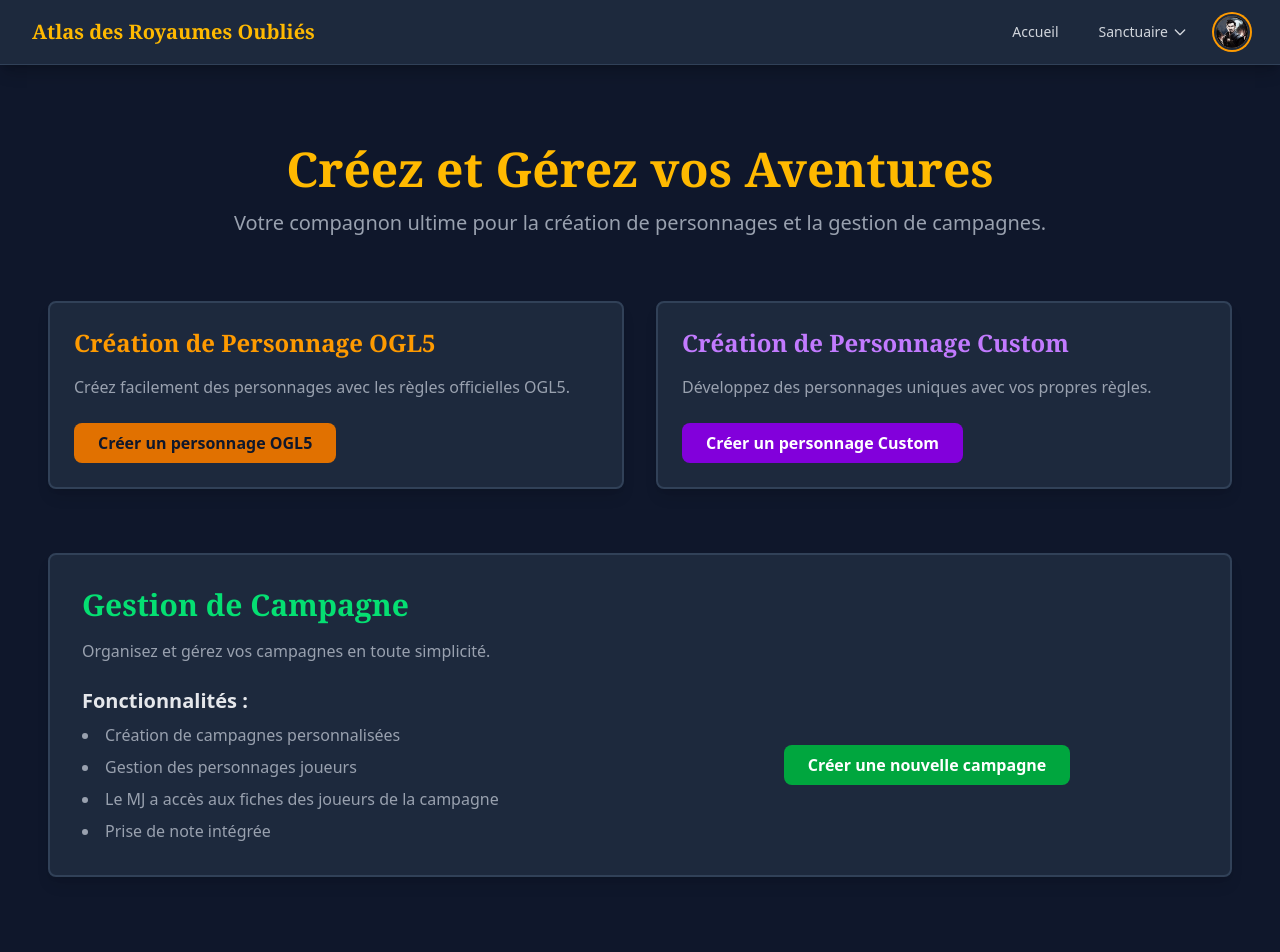
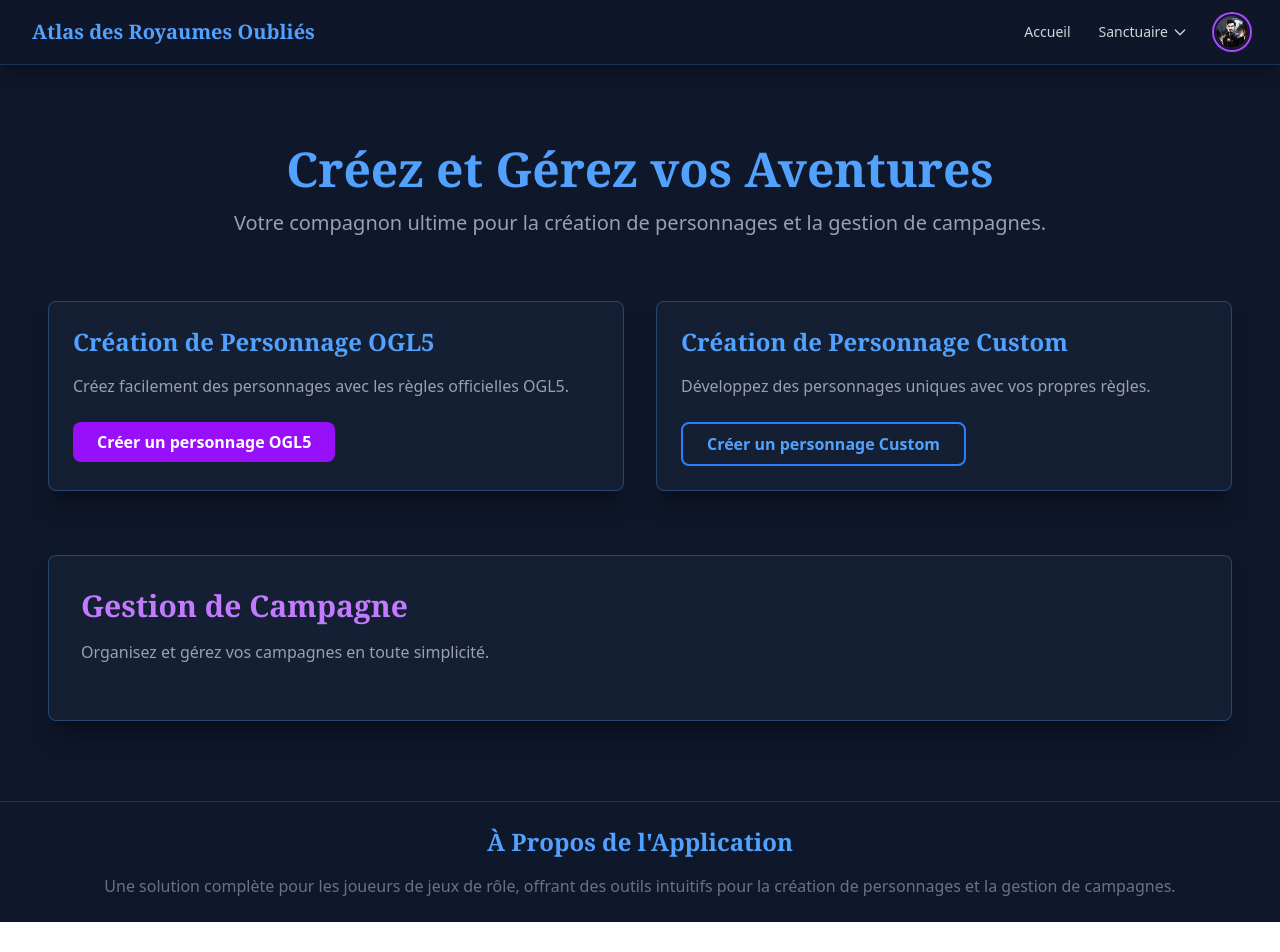
Before and after one commit to Thomas-Trehou/atlasdd-front-reborn, an Angular app: page / in a window 1280 px wide. Shown: the top 952 px of the page. After the commit the page ends 922 px from the top, so only its background shows below. Built offline with nearby package versions, Linux system fonts and the light colour scheme.

Commit message:
Start theme

```diff
--- a/src/app/app.component.html
+++ b/src/app/app.component.html
@@ -1,4 +1,4 @@
-<div class="min-h-screen flex flex-col bg-slate-900 text-gray-300 font-sans">
+<div class="min-h-screen flex flex-col bg-slate-900 text-gray-200 font-sans">
   <app-navbar></app-navbar>
 
   <main class="flex-grow px-4 sm:px-6 lg:px-8 py-12">
--- a/src/app/pages/home/home.component.html
+++ b/src/app/pages/home/home.component.html
@@ -1,45 +1,29 @@
-<main class="container mx-auto px-4 py-8 text-gray-300">
+<main class="container mx-auto px-4 py-8 text-gray-200">
   <section class="text-center mb-16">
-    <h1 class="text-5xl font-bold font-serif text-amber-400 mb-4">Créez et Gérez vos Aventures</h1>
+    <h1 class="text-5xl font-bold font-serif text-blue-400 mb-4">Créez et Gérez vos Aventures</h1>
     <p class="text-xl text-gray-400 mb-6">Votre compagnon ultime pour la création de personnages et la gestion de campagnes.</p>
   </section>
 
   <section class="mb-16 grid md:grid-cols-2 gap-8">
-    <div class="bg-slate-800 p-6 rounded-lg shadow-lg border-2 border-slate-700 hover:border-amber-700 transition-colors">
-      <h2 class="text-2xl font-bold font-serif text-amber-500 mb-4">Création de Personnage OGL5</h2>
+    <div class="bg-slate-800/50 backdrop-blur-sm p-6 rounded-lg shadow-xl shadow-black/30 border border-blue-400/30">
+      <h2 class="text-2xl font-bold font-serif text-blue-400 mb-4">Création de Personnage OGL5</h2>
       <p class="mb-6 text-gray-400">Créez facilement des personnages avec les règles officielles OGL5.</p>
-      <button (click)="navigateToCreateOgl5()" class="bg-amber-600 text-slate-900 font-bold px-6 py-2 rounded-lg hover:bg-amber-500 focus:outline-none focus:ring-4 focus:ring-amber-500/50 transition-transform hover:scale-105">
+      <button (click)="navigateToCreateOgl5()" class="bg-purple-600 text-white font-bold px-6 py-2 rounded-lg hover:bg-purple-500 focus:outline-none focus:ring-4 focus:ring-purple-400/50 transition-all duration-300 hover:shadow-lg hover:shadow-purple-500/40">
         Créer un personnage OGL5
       </button>
     </div>
 
-    <div class="bg-slate-800 p-6 rounded-lg shadow-lg border-2 border-slate-700 hover:border-purple-700 transition-colors">
-      <h2 class="text-2xl font-bold font-serif text-purple-400 mb-4">Création de Personnage Custom</h2>
+    <div class="bg-slate-800/50 backdrop-blur-sm p-6 rounded-lg shadow-xl shadow-black/30 border border-blue-400/30">
+      <h2 class="text-2xl font-bold font-serif text-blue-400 mb-4">Création de Personnage Custom</h2>
       <p class="mb-6 text-gray-400">Développez des personnages uniques avec vos propres règles.</p>
-      <button class="bg-purple-700 text-white font-bold px-6 py-2 rounded-lg hover:bg-purple-600 focus:outline-none focus:ring-4 focus:ring-purple-500/50 transition-transform hover:scale-105">
+      <button class="bg-transparent border-2 border-blue-500 text-blue-400 font-bold px-6 py-2 rounded-lg hover:bg-blue-500 hover:text-slate-900 focus:outline-none focus:ring-4 focus:ring-blue-400/50 transition-colors duration-300">
         Créer un personnage Custom
       </button>
     </div>
   </section>
 
-  <section class="bg-slate-800 p-8 rounded-lg shadow-lg border-2 border-slate-700">
-    <h2 class="text-3xl font-bold font-serif text-green-400 mb-4">Gestion de Campagne</h2>
+  <section class="bg-slate-800/50 backdrop-blur-sm p-8 rounded-lg shadow-xl shadow-black/30 border border-blue-400/30">
+    <h2 class="text-3xl font-bold font-serif text-purple-400 mb-4">Gestion de Campagne</h2>
     <p class="mb-6 text-gray-400">Organisez et gérez vos campagnes en toute simplicité.</p>
-    <div class="grid md:grid-cols-2 gap-8">
-      <div>
-        <h3 class="text-xl font-semibold mb-2 text-gray-200">Fonctionnalités :</h3>
-        <ul class="list-disc list-inside space-y-2 text-gray-400">
-          <li>Création de campagnes personnalisées</li>
-          <li>Gestion des personnages joueurs</li>
-          <li>Le MJ a accès aux fiches des joueurs de la campagne</li>
-          <li>Prise de note intégrée</li>
-        </ul>
-      </div>
-      <div class="text-center self-center">
-        <button class="bg-green-600 text-white font-bold px-6 py-2 rounded-lg hover:bg-green-500 focus:outline-none focus:ring-4 focus:ring-green-500/50 transition-transform hover:scale-105">
-          Créer une nouvelle campagne
-        </button>
-      </div>
-    </div>
   </section>
 </main>
--- a/src/app/shared/footer/footer.component.html
+++ b/src/app/shared/footer/footer.component.html
@@ -1,6 +1,6 @@
-<footer class="bg-slate-950 py-6 mt-auto border-t-2 border-slate-800">
+<footer class="bg-transparent py-6 mt-auto border-t border-blue-400/20">
   <div class="container mx-auto px-4 text-center">
-    <h2 class="text-2xl font-bold font-serif text-amber-500 mb-4">À Propos de l'Application</h2>
+    <h2 class="text-2xl font-bold font-serif text-blue-400 mb-4">À Propos de l'Application</h2>
     <p class="text-gray-500">
       Une solution complète pour les joueurs de jeux de rôle, offrant des outils intuitifs
       pour la création de personnages et la gestion de campagnes.
--- a/src/app/shared/navbar/navbar.component.html
+++ b/src/app/shared/navbar/navbar.component.html
@@ -1,35 +1,33 @@
-<nav class="bg-slate-800 shadow-lg shadow-black/20 border-b border-slate-700">
+<nav class="sticky top-0 z-50 bg-slate-900/80 backdrop-blur-md border-b border-blue-400/20 shadow-lg shadow-black/30">
   <div class="max-w-7xl mx-auto px-4 sm:px-6 lg:px-8">
     <div class="flex justify-between h-16">
       <div class="flex items-center">
         <a href="/" class="flex-shrink-0 flex items-center">
-          <span class="text-xl font-bold text-amber-400 font-serif">Atlas des Royaumes Oubliés</span>
+          <span class="text-xl font-bold text-blue-400 font-serif">Atlas des Royaumes Oubliés</span>
         </a>
       </div>
 
       <div class="hidden sm:flex sm:items-center sm:ml-6">
-        <div class="flex space-x-4">
-          <a href="/" class="text-gray-300 hover:bg-slate-700 hover:text-white px-3 py-2 rounded-md text-sm font-medium focus:outline-none focus:ring-2 focus:ring-amber-500">Accueil</a>
-          <a *ngIf="currentUser?.id" routerLink="/characters/list" class="text-gray-300 hover:bg-slate-700 hover:text-white px-3 py-2 rounded-md text-sm font-medium cursor-pointer focus:outline-none focus:ring-2 focus:ring-amber-500">
-            Mes Personnages
-          </a>
+        <div class="flex space-x-1">
+          <a href="/" class="text-gray-300 hover:bg-blue-500/10 hover:text-blue-300 px-3 py-2 rounded-md text-sm font-medium transition-colors duration-200 focus:outline-none focus:ring-2 focus:ring-blue-400">Accueil</a>
+          <a *ngIf="currentUser?.id" routerLink="/characters/list" class="text-gray-300 hover:bg-blue-500/10 hover:text-blue-300 px-3 py-2 rounded-md text-sm font-medium cursor-pointer transition-colors duration-200 focus:outline-none focus:ring-2 focus:ring-blue-400">Mes Personnages</a>
 
           <div class="relative group">
-            <a href="/sanctuary" class="text-gray-300 hover:bg-slate-700 hover:text-white px-3 py-2 rounded-md text-sm font-medium flex items-center focus:outline-none focus:ring-2 focus:ring-amber-500">
+            <a href="/sanctuary" class="text-gray-300 hover:bg-blue-500/10 hover:text-blue-300 px-3 py-2 rounded-md text-sm font-medium flex items-center transition-colors duration-200 focus:outline-none focus:ring-2 focus:ring-blue-400">
               Sanctuaire
               <svg class="ml-1 h-4 w-4" fill="none" viewBox="0 0 24 24" stroke="currentColor"><path stroke-linecap="round" stroke-linejoin="round" stroke-width="2" d="M19 9l-7 7-7-7" /></svg>
             </a>
-            <div class="absolute z-10 mt-1 w-56 rounded-md shadow-lg bg-slate-800 ring-1 ring-slate-700 transition-all duration-300 opacity-0 invisible group-hover:opacity-100 group-hover:visible">
+            <div class="absolute z-10 mt-2 w-56 rounded-md shadow-lg bg-slate-800/90 backdrop-blur-md ring-1 ring-blue-500/20 transition-all duration-300 opacity-0 invisible group-hover:opacity-100 group-hover:visible">
               <div class="py-1">
-                <a href="/sanctuary/classes" class="block px-4 py-2 text-sm text-gray-300 hover:bg-slate-700 hover:text-white">Les Classes</a>
-                <a href="/sanctuary/races" class="block px-4 py-2 text-sm text-gray-300 hover:bg-slate-700 hover:text-white">Les Races</a>
-                <a href="/sanctuary/backgrounds" class="block px-4 py-2 text-sm text-gray-300 hover:bg-slate-700 hover:text-white">Les Historiques et Origines</a>
-                <a href="/sanctuary/abilities" class="block px-4 py-2 text-sm text-gray-300 hover:bg-slate-700 hover:text-white">Les Caractéristiques et Abilités</a>
-                <a href="/sanctuary/weapons" class="block px-4 py-2 text-sm text-gray-300 hover:bg-slate-700 hover:text-white">Les Armes et Propriétés</a>
-                <a href="/sanctuary/armors" class="block px-4 py-2 text-sm text-gray-300 hover:bg-slate-700 hover:text-white">Les Armures et Bouclier</a>
-                <a href="/sanctuary/conditions" class="block px-4 py-2 text-sm text-gray-300 hover:bg-slate-700 hover:text-white">Les Altérations d'Etat</a>
-                <a href="/sanctuary/talents" class="block px-4 py-2 text-sm text-gray-300 hover:bg-slate-700 hover:text-white">Les Dons</a>
-                <a href="/sanctuary/spells" class="block px-4 py-2 text-sm text-gray-300 hover:bg-slate-700 hover:text-white">Les Sorts</a>
+                <a href="/sanctuary/classes" class="block px-4 py-2 text-sm text-gray-300 hover:bg-blue-500/10 hover:text-blue-300">Les Classes</a>
+                <a href="/sanctuary/races" class="block px-4 py-2 text-sm text-gray-300 hover:bg-blue-500/10 hover:text-blue-300">Les Races</a>
+                <a href="/sanctuary/backgrounds" class="block px-4 py-2 text-sm text-gray-300 hover:bg-blue-500/10 hover:text-blue-300">Les Historiques et Origines</a>
+                <a href="/sanctuary/abilities" class="block px-4 py-2 text-sm text-gray-300 hover:bg-blue-500/10 hover:text-blue-300">Les Caractéristiques et Abilités</a>
+                <a href="/sanctuary/weapons" class="block px-4 py-2 text-sm text-gray-300 hover:bg-blue-500/10 hover:text-blue-300">Les Armes et Propriétés</a>
+                <a href="/sanctuary/armors" class="block px-4 py-2 text-sm text-gray-300 hover:bg-blue-500/10 hover:text-blue-300">Les Armures et Bouclier</a>
+                <a href="/sanctuary/conditions" class="block px-4 py-2 text-sm text-gray-300 hover:bg-blue-500/10 hover:text-blue-300">Les Altérations d'Etat</a>
+                <a href="/sanctuary/talents" class="block px-4 py-2 text-sm text-gray-300 hover:bg-blue-500/10 hover:text-blue-300">Les Dons</a>
+                <a href="/sanctuary/spells" class="block px-4 py-2 text-sm text-gray-300 hover:bg-blue-500/10 hover:text-blue-300">Les Sorts</a>
               </div>
             </div>
           </div>
@@ -37,21 +35,16 @@
 
         <div class="ml-4 flex items-center">
           <div class="flex items-center space-x-2 relative">
-            <div class="h-8 w-8 rounded-full flex items-center justify-center cursor-pointer overflow-hidden ring-2 ring-offset-2 ring-offset-slate-800 ring-amber-500" (click)="toggleProfileMenu()">
+            <div class="h-8 w-8 rounded-full flex items-center justify-center cursor-pointer overflow-hidden ring-2 ring-offset-2 ring-offset-slate-900 ring-purple-500" (click)="toggleProfileMenu()">
               <img *ngIf="currentUser?.pseudo" src="assets/images/UserIcon.webp" alt="Profil utilisateur" class="h-full w-full object-cover" />
               <img *ngIf="!currentUser?.pseudo" src="assets/images/UserIcon-disconnected1.webp" alt="Non connecté" class="h-full w-full object-cover" />
             </div>
-
             <span *ngIf="currentUser?.pseudo" class="text-sm font-medium text-gray-300">{{ currentUser?.pseudo }}</span>
 
-            <div *ngIf="profileMenuOpen" class="absolute right-0 top-10 w-48 rounded-md shadow-lg bg-slate-800 ring-1 ring-slate-700 z-50">
+            <div *ngIf="profileMenuOpen" class="absolute right-0 top-10 w-48 rounded-md shadow-lg bg-slate-800/90 backdrop-blur-md ring-1 ring-blue-500/20 z-50">
               <div class="py-1">
-                <a (click)="goToProfile()" class="block px-4 py-2 text-sm text-gray-300 hover:bg-slate-700 hover:text-white cursor-pointer">
-                  Mon profil
-                </a>
-                <button (click)="logout()" class="w-full text-left block px-4 py-2 text-sm text-gray-300 hover:bg-slate-700 hover:text-white">
-                  Déconnexion
-                </button>
+                <a (click)="goToProfile()" class="block px-4 py-2 text-sm text-gray-300 hover:bg-blue-500/10 hover:text-blue-300 cursor-pointer">Mon profil</a>
+                <button (click)="logout()" class="w-full text-left block px-4 py-2 text-sm text-gray-300 hover:bg-blue-500/10 hover:text-blue-300">Déconnexion</button>
               </div>
             </div>
           </div>
@@ -59,7 +52,7 @@
       </div>
 
       <div class="sm:hidden flex items-center">
-        <button (click)="toggleMenu()" class="inline-flex items-center justify-center p-2 rounded-md text-gray-400 hover:text-white hover:bg-slate-700 focus:outline-none focus:ring-2 focus:ring-inset focus:ring-amber-500">
+        <button (click)="toggleMenu()" class="inline-flex items-center justify-center p-2 rounded-md text-gray-400 hover:text-white hover:bg-slate-700 focus:outline-none focus:ring-2 focus:ring-inset focus:ring-blue-400">
           <svg class="h-6 w-6" [class.hidden]="menuOpen" fill="none" viewBox="0 0 24 24" stroke="currentColor"><path stroke-linecap="round" stroke-linejoin="round" stroke-width="2" d="M4 6h16M4 12h16M4 18h16"/></svg>
           <svg class="h-6 w-6" [class.hidden]="!menuOpen" fill="none" viewBox="0 0 24 24" stroke="currentColor"><path stroke-linecap="round" stroke-linejoin="round" stroke-width="2" d="M6 18L18 6M6 6l12 12"/></svg>
         </button>
@@ -68,7 +61,7 @@
   </div>
 
   <div class="sm:hidden" [class.hidden]="!menuOpen">
-    <div class="px-2 pt-2 pb-3 space-y-1 border-t border-slate-700">
+    <div class="px-2 pt-2 pb-3 space-y-1">
       <a href="/" class="block px-3 py-2 rounded-md text-base font-medium text-gray-300 hover:text-white hover:bg-slate-700">Accueil</a>
       <a *ngIf="currentUser?.id" routerLink="/characters/list" class="block px-3 py-2 rounded-md text-base font-medium text-gray-300 hover:text-white hover:bg-slate-700">Mes Personnages</a>
 
@@ -83,9 +76,9 @@
 
       <div class="border-t border-slate-700 pt-4 mt-4">
         <div class="flex items-center px-3">
-          <div class="flex-shrink-0 h-10 w-10 rounded-full flex items-center justify-center ring-2 ring-amber-500 overflow-hidden">
+          <div class="flex-shrink-0 h-10 w-10 rounded-full flex items-center justify-center ring-2 ring-purple-500 overflow-hidden">
             <img *ngIf="currentUser?.pseudo" src="assets/images/UserIcon.webp" alt="Profil utilisateur" class="h-full w-full object-cover" />
-            <img *ngIf="!currentUser?.pseudo" src="assets-images/UserIcon-disconnected1.webp" alt="Non connecté" class="h-full w-full object-cover" />
+            <img *ngIf="!currentUser?.pseudo" src="assets/images/UserIcon-disconnected1.webp" alt="Non connecté" class="h-full w-full object-cover" />
           </div>
           <div class="ml-3">
             <div class="text-base font-medium text-white">{{ currentUser?.pseudo || 'Visiteur' }}</div>
```
